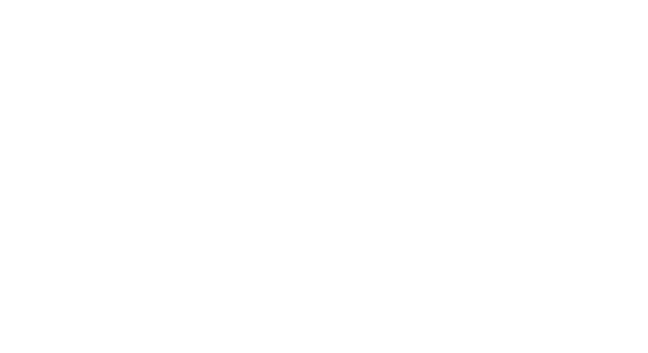
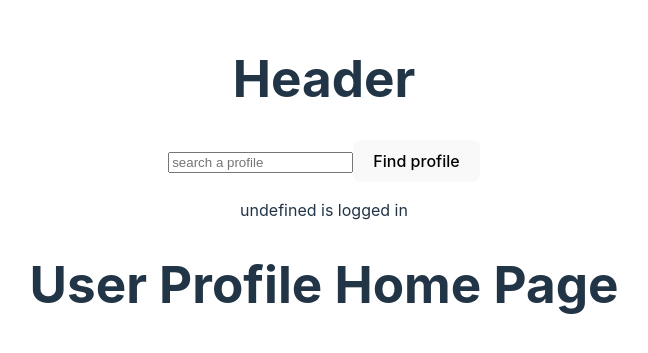
Before and after one commit to kingwilldabeast/dev-pals, a React (Vite) app in the folder react-front-end/: page /userProfile/1 in a window 1280 px wide. Before the commit this address had no page. Shown: the part 219-572 px from the top of the page, without its empty margins (316-964 px from the left). Built offline with nearby package versions, Linux system fonts and the light colour scheme.

Commit message:
added search bar to header

```diff
--- a/react-front-end/src/App.jsx
+++ b/react-front-end/src/App.jsx
@@ -12,7 +12,8 @@
       <Routes>
         <Route path="/" element={<Login/>}/>
         <Route path="/signup" element={<Signup/>}/>
-        <Route path="/userProfile" element={<UserProfile/>}/>
+        {/* <Route path="/userProfile" element={<UserProfile/>}/> */}
+        <Route path="/userProfile/:userId" element={<UserProfile/>}/>
         {/* <Route path="/userProfile/:userId/friends" element={<FriendsList/>}/> */}
       </Routes>
     </>
--- a/react-front-end/src/components/Header.jsx
+++ b/react-front-end/src/components/Header.jsx
@@ -1,10 +1,57 @@
-import Nav from './Nav'
+import { useNavigate } from "react-router-dom"
+import { useState, useEffect } from 'react'
+import axios from 'axios'
+
+// import Nav from './Nav'
+
 
 export default function Header () {
+  let navigate = useNavigate()
+
+
+  const [inputInProgress, setInputInProgress] = useState({ searchBar: '' });
+  const [profile, setProfile] = useState('');
+
+
+  const updateTyping = (e) => {
+    setInputInProgress({ ...inputInProgress, [e.target.name]: e.target.value });
+  }
+
+  const handleSubmit = (e) => {
+    e.preventDefault()
+    console.log(`input is ${inputInProgress.searchBar}`)
+    const searchTerm = inputInProgress.searchBar;
+    setInputInProgress({searchBar:''})
+    getData(searchTerm)
+    navigate(`/userProfile/${profile._id}`)
+  }
+
+  const getData = async (searchTerm) => {
+    const response = await axios.get(`http://localhost:3001/users/${searchTerm}`)
+    console.log(`users are ${response.data}`)
+
+    //assign API results to array
+    setProfile(response.data)
+
+  }
+
+
   return (
     <div>
-      <h1>Header</h1>
-      <Nav/>
+          <h1>Header</h1>
+          <form onSubmit={handleSubmit}>
+            <input
+              name="searchBar"
+              placeholder="search a profile"
+              type="text"
+              value={inputInProgress.searchBar}
+              onChange={updateTyping}
+              required
+            />
+            <button>Find profile</button>
+          </form>
+      <p>{`${profile.username} is logged in`}</p>
+      {/* <Nav/> */}
     </div>
   )
 }
```
